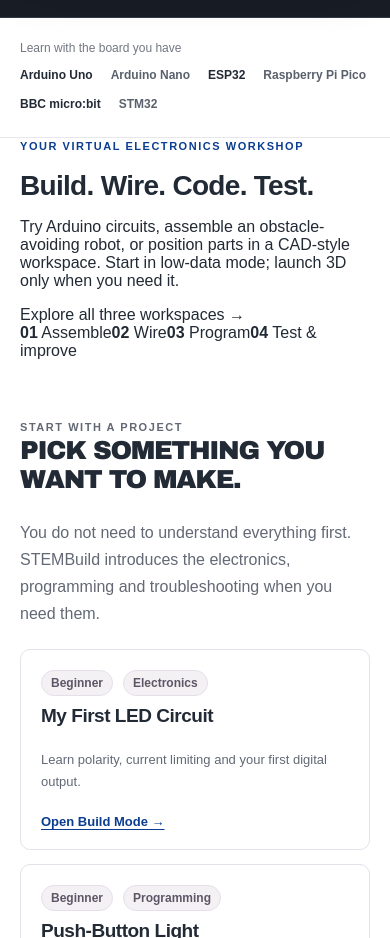
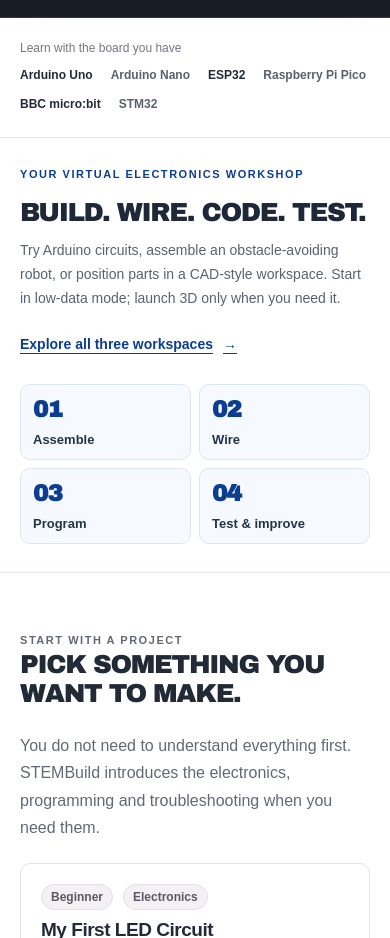
Before and after one commit to cath365/STEMBuild-, a Next.js app: page / in a window 390 px wide. Shown: the part 1040-1978 px from the top of the page. Built offline with nearby package versions, Linux system fonts and the light colour scheme.

Commit message:
style: feature the 3D Lab in the STEMBuild discovery flow

```diff
--- a/src/app/home.module.css
+++ b/src/app/home.module.css
@@ -142,3 +142,21 @@
 @media (max-width: 360px) {
   .heroCopy h1 { font-size: clamp(29px, 8.6vw, 32px); }
 }
+
+/* Discover the 3D Lab immediately, while preserving the existing projects and curriculum. */
+.labSpotlight { padding: 34px 0; border-bottom: 1px solid #e2e7ed; background: #fff; }
+.labSpotlight .container { display: grid; grid-template-columns: minmax(0, 1.25fr) minmax(0, .8fr); gap: 32px; align-items: center; }
+.spotlightCopy { min-width: 0; }
+.spotlightCopy h2 { font-family: var(--display-font); text-transform: uppercase; font-size: clamp(27px, 3vw, 40px); line-height: 1.12; letter-spacing: -.052em; font-weight: 400; color: #1f2838; }
+.spotlightCopy > p:not(.kicker) { color: #586271; font-size: 14px; line-height: 1.7; max-width: 640px; margin: 12px 0; }
+.spotlightLink { display: inline-flex; align-items: center; gap: 10px; font-size: 14px; font-weight: 800; color: #0b3d91; min-height: 44px; text-decoration: underline; text-underline-offset: 4px; }
+.spotlightSteps { display: grid; grid-template-columns: repeat(2, minmax(0, 1fr)); gap: 10px; }
+.spotlightSteps > span { display: flex; flex-direction: column; gap: 10px; min-width: 0; border: 1px solid #dce6f0; background: #f6f9ff; border-radius: 10px; padding: 14px; font-size: 13px; font-weight: 750; color: #263345; }
+.spotlightSteps strong { font-family: var(--display-font); font-size: 23px; color: #0b3d91; letter-spacing: -.04em; }
+@media (max-width: 760px) {
+  .labSpotlight { padding: 28px 0; }
+  .labSpotlight .container { grid-template-columns: 1fr; gap: 18px; }
+  .spotlightCopy h2 { font-size: clamp(25px, 6.7vw, 34px); }
+  .spotlightSteps { gap: 8px; }
+  .spotlightSteps > span { padding: 12px; }
+}
```
